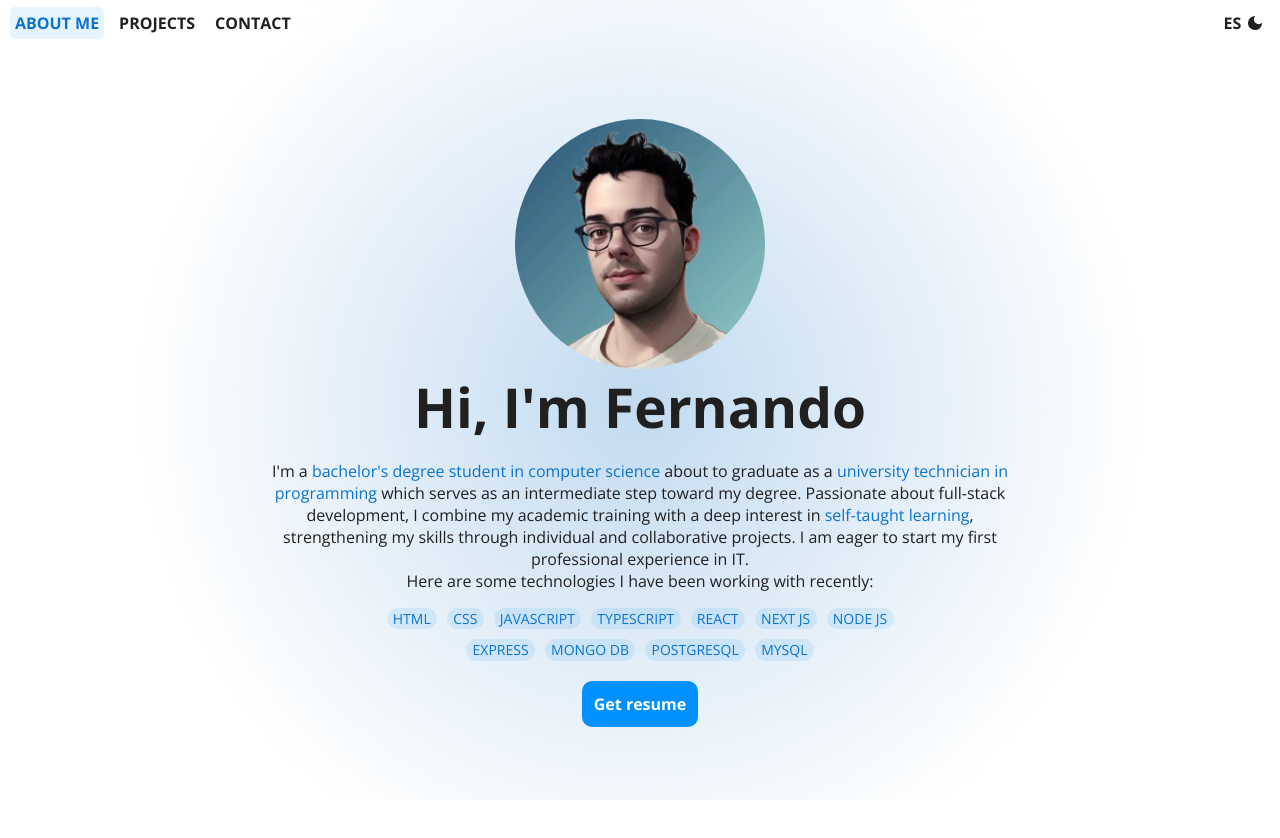
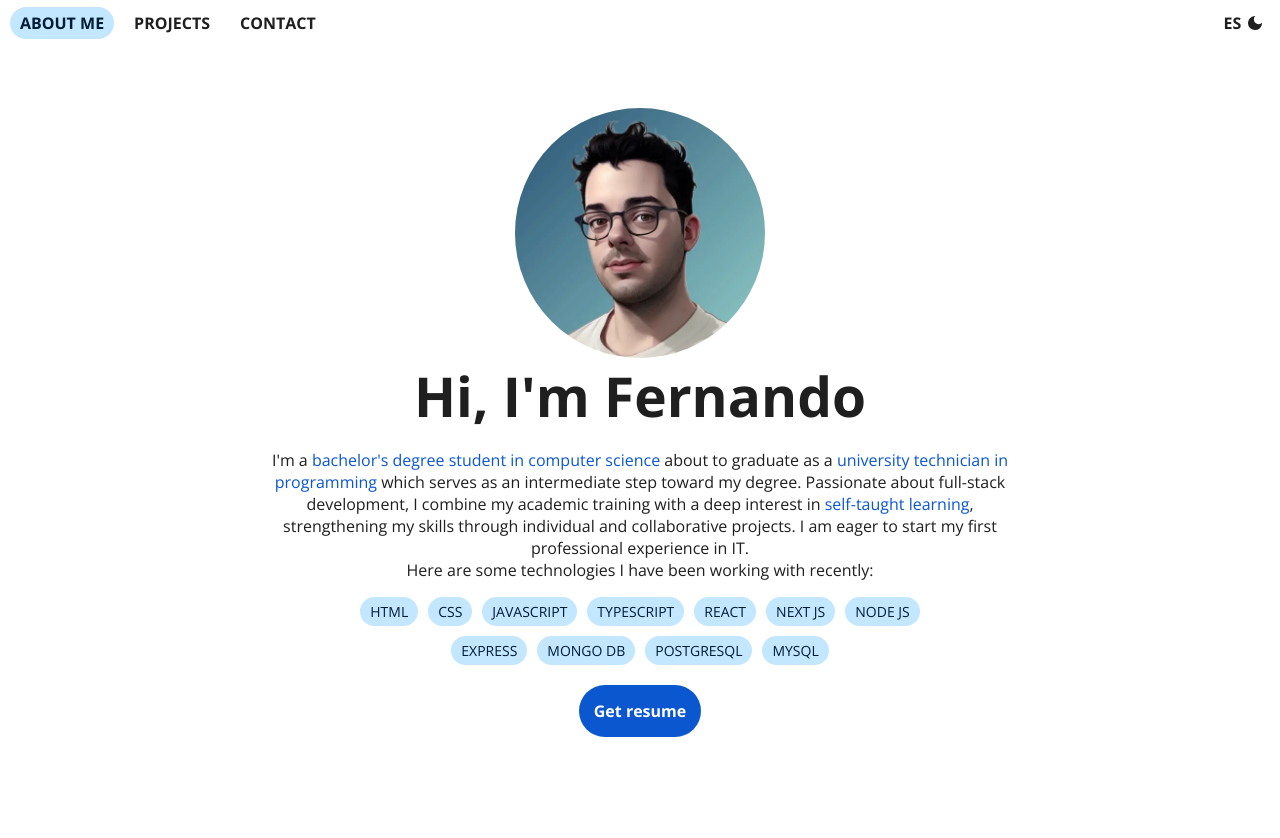
Before and after one commit to fernandobouchet/fernandobouchet.github.io, a React (Vite) app: page / in a window 1280 px wide. Shown: the top 838 px of the page. Built offline with nearby package versions, Linux system fonts and the light colour scheme.

Commit message:
refactor: theme update

```diff
--- a/src/App.tsx
+++ b/src/App.tsx
@@ -16,8 +16,6 @@ function App() {
   const intersectionSectionId = useIntersection([ref1, ref2, ref3]);
 
   return (
-    <>
-      <main className={`bg ${theme}`}></main>
     <div id="main_wrapper" className={theme}>
       <Navbar intersectionSectionId={intersectionSectionId} />
       <Hero sectionRef={ref1} intersectionSectionId={intersectionSectionId} />
@@ -31,7 +29,6 @@ function App() {
       />
       <Footer />
     </div>
-    </>
   );
 }
 
--- a/src/styles/components/Contact.module.scss
+++ b/src/styles/components/Contact.module.scss
@@ -23,6 +23,7 @@
   font-weight: bold;
   &:hover {
     text-decoration: underline;
+    opacity: 0.9;
   }
 }
 
--- a/src/styles/components/Navbar.module.scss
+++ b/src/styles/components/Navbar.module.scss
@@ -1,4 +1,5 @@
 @use '@styles/utilities/mixins';
+@use '@styles/utilities/variables';
 
 .header {
   position: fixed;
@@ -9,7 +10,6 @@
   height: 4.5rem;
   width: 100%;
   z-index: 100;
-  backdrop-filter: blur(15px); /* Adjust the blur amount as needed */
 }
 
 .header__nav {
@@ -43,20 +43,23 @@
   text-decoration: none;
   color: inherit;
   font-weight: bolder;
-  padding: 0.5rem;
+  padding: 0.5rem 1rem;
 
   &.current {
-    border-radius: 0.5rem;
+    border-radius: 3rem;
   }
 }
 
 .light {
+  background-color: variables.$background;
   .header__nav__list__item_anchor.current {
     @include mixins.currentSection('light');
   }
 }
 
 .dark {
+  background-color: variables.$background-dark;
+
   .header__nav__list__item_anchor.current {
     @include mixins.currentSection('dark');
   }
--- a/src/styles/components/Projects.module.scss
+++ b/src/styles/components/Projects.module.scss
@@ -20,5 +20,6 @@
   font-weight: bold;
   &:hover {
     text-decoration: underline;
+    opacity: 0.9;
   }
 }
--- a/src/styles/components/ui/Badge.module.scss
+++ b/src/styles/components/ui/Badge.module.scss
@@ -1,8 +1,8 @@
 @use '@styles/utilities/mixins';
 
 .badge {
-  padding: 0.125rem 0.625rem;
-  border-radius: 1.5rem;
+  padding: 0.5rem 1rem;
+  border-radius: 3rem;
   min-width: fit-content;
   font-size: 1.2rem;
 }
--- a/src/styles/components/ui/Button.module.scss
+++ b/src/styles/components/ui/Button.module.scss
@@ -6,8 +6,8 @@
   align-items: center;
   border: none;
   cursor: pointer;
-  padding: 1.2rem;
-  border-radius: 1rem;
+  padding: 1.5rem;
+  border-radius: 3rem;
   font-weight: 600;
   transition: all 200ms;
   text-align: center;
--- a/src/styles/components/ui/Card.module.scss
+++ b/src/styles/components/ui/Card.module.scss
@@ -3,7 +3,7 @@
 .card {
   display: flex;
   flex-direction: column;
-  border-radius: 1rem;
+  border-radius: 3rem;
   height: 35rem;
   width: 100%;
   box-shadow: 0 3px 6px rgba(0, 0, 0, 0.16);
@@ -35,7 +35,7 @@
 
 .card__image__wrapper {
   height: 100%;
-  border-radius: 1rem 1rem 0 0;
+  border-radius: 3rem;
 }
 
 .card__image {
--- a/src/styles/main.scss
+++ b/src/styles/main.scss
@@ -9,14 +9,7 @@ body {
   font-family: 'Open Sans', sans-serif;
 }
 
-.bg {
-  position: fixed;
-  height: 100vh;
-  width: 100vw;
-}
-
 #main_wrapper {
-  position: absolute;
   display: flex;
   flex-direction: column;
   align-items: center;
@@ -26,8 +19,7 @@ body {
   @include mixins.theme(
     variables.$background-dark,
     variables.$foreground-dark,
-    variables.$accent-dark,
-    variables.$bg-radial-color-dark
+    variables.$accent-dark
   );
 }
 
@@ -35,8 +27,7 @@ body {
   @include mixins.theme(
     variables.$background,
     variables.$foreground,
-    variables.$accent,
-    variables.$bg-radial-color
+    variables.$accent
   );
 }
 
--- a/src/styles/utilities/_mixins.scss
+++ b/src/styles/utilities/_mixins.scss
@@ -1,22 +1,8 @@
 @use '@styles/utilities/variables';
 
-@mixin theme(
-  $background-color,
-  $text-color,
-  $text-color-accent,
-  $bg-radial-color
-) {
+@mixin theme($background-color, $text-color, $text-color-accent) {
   color: $text-color;
-  &.bg {
-    background: radial-gradient(
-      circle 500px at 50% 50%,
-      ($bg-radial-color),
-      ($background-color)
-    );
-    background-repeat: no-repeat;
-    background-position: center;
-    background-size: cover;
-  }
+  background: $background-color;
   .color__accent {
     color: $text-color-accent;
   }
@@ -28,30 +14,21 @@
     @if ($variant == 'primary') {
       color: variables.$primary-foreground;
       background-color: variables.$primary;
-      &:hover {
-        background-color: variables.$primary-hover;
-      }
     } @else {
       color: variables.$secondary-foreground;
       background-color: variables.$secondary;
-      &:hover {
-        background-color: variables.$secondary-hover;
-      }
     }
   } @else {
     @if ($variant == 'primary') {
       color: variables.$primary-foreground-dark;
       background-color: variables.$primary-dark;
-      &:hover {
-        background-color: variables.$primary-hover-dark;
-      }
     } @else {
       color: variables.$secondary-foreground-dark;
       background-color: variables.$secondary-dark;
-      &:hover {
-        background-color: variables.$secondary-hover-dark;
-      }
     }
+  }
+  &:hover {
+    opacity: 0.9;
   }
 }
 
--- a/src/styles/utilities/_variables.scss
+++ b/src/styles/utilities/_variables.scss
@@ -1,27 +1,19 @@
 $background: #ffffff;
-$foreground: #202020;
-$accent: #006dcbf2;
-$primary: #0090ff;
+$foreground: #1f1f1f;
+$accent: #0b57d0;
+$primary: #0b57d0;
 $primary-foreground: #ffffff;
-$primary-hover: #0084e9;
-$secondary: #008ff519;
-$secondary-foreground: #006dcbf2;
-$secondary-hover: #0269b319;
-$card: hsla(0, 0%, 100%, 0.8);
-$card-foreground: #1c2024;
-$card-border: #00000000;
-$bg-radial-color: #1d78c745;
+$secondary: #c2e7ff;
+$secondary-foreground: #001d35;
+$card: #f8fafd;
+$card-foreground: #1f1f1f;
 
-$background-dark: #111113;
-$foreground-dark: #eeeeee;
-$accent-dark: #70b8ff;
-$primary-dark: #0090ff;
-$primary-foreground-dark: #ffffff;
-$primary-hover-dark: #199bff;
-$secondary-dark: #0077ff3a;
-$secondary-foreground-dark: #70b8ff;
-$secondary-hover-dark: #4699f83a;
-$card-dark: #1b1d1eb3;
-$card-foreground-dark: #edeef0;
-$card-border-dark: #373a40;
-$bg-radial-color-dark: #0e385a;
+$background-dark: #1f1f1f;
+$foreground-dark: #e3e3e3;
+$accent-dark: #a8c7fa;
+$primary-dark: #a8c7fa;
+$primary-foreground-dark: #062e6f;
+$secondary-dark: #1e4b77;
+$secondary-foreground-dark: #c2e7ff;
+$card-dark: #28292a;
+$card-foreground-dark: #e3e3e3;
```
Lines whose indentation alone changed are shown as unchanged.
